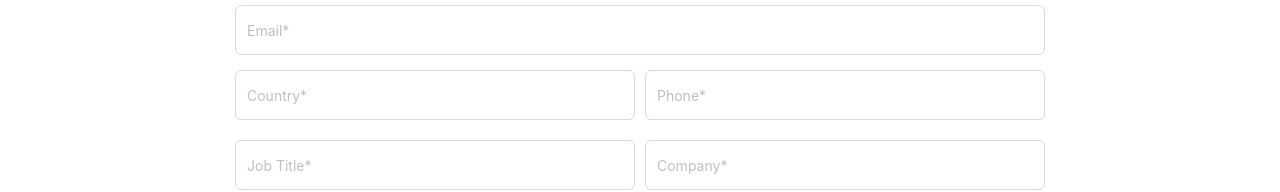
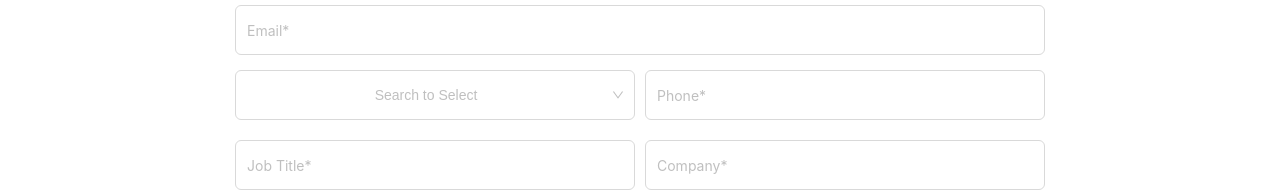
Before and after one commit to adharshSciPy/Planafin, a React (Create React App) app in the folder client/: page /lets-talk in a window 1280 px wide. Shown: the part 359-551 px from the top of the page. Built offline with nearby package versions, Linux system fonts and the light colour scheme.

Commit message:
contact us completed

```diff
--- a/client/src/pages/ContactUs/ContactUs.jsx
+++ b/client/src/pages/ContactUs/ContactUs.jsx
@@ -3,6 +3,7 @@ import styles from './contact.module.css'
 import Header from "../../components/Header/Header"
 import Footer from "../../components/Footer/Footer"
 import { Input } from 'antd';
+import { Select } from 'antd';
 const { TextArea } = Input;
 
 function ContactUs() {
@@ -40,7 +41,149 @@ function ContactUs() {
                         <Input placeholder='Email*' name='email' />
                     </div>
                     <div className={styles.inputone}>
-                        <Input placeholder='Country*' name='country' />
+                    <Select className={styles.select}
+                            showSearch
+                            placeholder="Search to Select"
+                            optionFilterProp="label"
+                            filterSort={(optionA, optionB) =>
+                                (optionA?.label ?? '').toLowerCase().localeCompare((optionB?.label ?? '').toLowerCase())
+                            }
+                            options={[
+                                { value: 'af', label: 'Afghanistan' },
+                                { value: 'al', label: 'Albania' },
+                                { value: 'dz', label: 'Algeria' },
+                                { value: 'ad', label: 'Andorra' },
+                                { value: 'ao', label: 'Angola' },
+                                { value: 'ag', label: 'Antigua and Barbuda' },
+                                { value: 'ar', label: 'Argentina' },
+                                { value: 'am', label: 'Armenia' },
+                                { value: 'au', label: 'Australia' },
+                                { value: 'at', label: 'Austria' },
+                                { value: 'az', label: 'Azerbaijan' },
+                                { value: 'bs', label: 'Bahamas' },
+                                { value: 'bh', label: 'Bahrain' },
+                                { value: 'bd', label: 'Bangladesh' },
+                                { value: 'bb', label: 'Barbados' },
+                                { value: 'by', label: 'Belarus' },
+                                { value: 'be', label: 'Belgium' },
+                                { value: 'bz', label: 'Belize' },
+                                { value: 'bj', label: 'Benin' },
+                                { value: 'bt', label: 'Bhutan' },
+                                { value: 'bo', label: 'Bolivia' },
+                                { value: 'ba', label: 'Bosnia and Herzegovina' },
+                                { value: 'bw', label: 'Botswana' },
+                                { value: 'br', label: 'Brazil' },
+                                { value: 'bn', label: 'Brunei' },
+                                { value: 'bg', label: 'Bulgaria' },
+                                { value: 'bf', label: 'Burkina Faso' },
+                                { value: 'bi', label: 'Burundi' },
+                                { value: 'kh', label: 'Cambodia' },
+                                { value: 'cm', label: 'Cameroon' },
+                                { value: 'ca', label: 'Canada' },
+                                { value: 'cv', label: 'Cape Verde' },
+                                { value: 'cf', label: 'Central African Republic' },
+                                { value: 'td', label: 'Chad' },
+                                { value: 'cl', label: 'Chile' },
+                                { value: 'cn', label: 'China' },
+                                { value: 'co', label: 'Colombia' },
+                                { value: 'km', label: 'Comoros' },
+                                { value: 'cg', label: 'Congo' },
+                                { value: 'cr', label: 'Costa Rica' },
+                                { value: 'hr', label: 'Croatia' },
+                                { value: 'cu', label: 'Cuba' },
+                                { value: 'cy', label: 'Cyprus' },
+                                { value: 'cz', label: 'Czech Republic' },
+                                { value: 'cd', label: 'Democratic Republic of the Congo' },
+                                { value: 'dk', label: 'Denmark' },
+                                { value: 'dj', label: 'Djibouti' },
+                                { value: 'dm', label: 'Dominica' },
+                                { value: 'do', label: 'Dominican Republic' },
+                                { value: 'ec', label: 'Ecuador' },
+                                { value: 'eg', label: 'Egypt' },
+                                { value: 'sv', label: 'El Salvador' },
+                                { value: 'gq', label: 'Equatorial Guinea' },
+                                { value: 'er', label: 'Eritrea' },
+                                { value: 'ee', label: 'Estonia' },
+                                { value: 'sz', label: 'Eswatini' },
+                                { value: 'et', label: 'Ethiopia' },
+                                { value: 'fj', label: 'Fiji' },
+                                { value: 'fi', label: 'Finland' },
+                                { value: 'fr', label: 'France' },
+                                { value: 'ga', label: 'Gabon' },
+                                { value: 'gm', label: 'Gambia' },
+                                { value: 'ge', label: 'Georgia' },
+                                { value: 'de', label: 'Germany' },
+                                { value: 'gh', label: 'Ghana' },
+                                { value: 'gr', label: 'Greece' },
+                                { value: 'gd', label: 'Grenada' },
+                                { value: 'gt', label: 'Guatemala' },
+                                { value: 'gn', label: 'Guinea' },
+                                { value: 'gw', label: 'Guinea-Bissau' },
+                                { value: 'gy', label: 'Guyana' },
+                                { value: 'ht', label: 'Haiti' },
+                                { value: 'hn', label: 'Honduras' },
+                                { value: 'hu', label: 'Hungary' },
+                                { value: 'is', label: 'Iceland' },
+                                { value: 'in', label: 'India' },
+                                { value: 'id', label: 'Indonesia' },
+                                { value: 'ir', label: 'Iran' },
+                                { value: 'iq', label: 'Iraq' },
+                                { value: 'ie', label: 'Ireland' },
+                                { value: 'il', label: 'Israel' },
+                                { value: 'it', label: 'Italy' },
+                                { value: 'jm', label: 'Jamaica' },
+                                { value: 'jp', label: 'Japan' },
+                                { value: 'jo', label: 'Jordan' },
+                                { value: 'kz', label: 'Kazakhstan' },
+                                { value: 'ke', label: 'Kenya' },
+                                { value: 'kr', label: 'South Korea' },
+                                { value: 'kw', label: 'Kuwait' },
+                                { value: 'la', label: 'Laos' },
+                                { value: 'lv', label: 'Latvia' },
+                                { value: 'lb', label: 'Lebanon' },
+                                { value: 'ls', label: 'Lesotho' },
+                                { value: 'lr', label: 'Liberia' },
+                                { value: 'ly', label: 'Libya' },
+                                { value: 'lt', label: 'Lithuania' },
+                                { value: 'lu', label: 'Luxembourg' },
+                                { value: 'mg', label: 'Madagascar' },
+                                { value: 'mw', label: 'Malawi' },
+                                { value: 'my', label: 'Malaysia' },
+                                { value: 'mv', label: 'Maldives' },
+                                { value: 'ml', label: 'Mali' },
+                                { value: 'mt', label: 'Malta' },
+                                { value: 'mx', label: 'Mexico' },
+                                { value: 'md', label: 'Moldova' },
+                                { value: 'mn', label: 'Mongolia' },
+                                { value: 'ma', label: 'Morocco' },
+                                { value: 'mz', label: 'Mozambique' },
+                                { value: 'mm', label: 'Myanmar' },
+                                { value: 'na', label: 'Namibia' },
+                                { value: 'np', label: 'Nepal' },
+                                { value: 'nl', label: 'Netherlands' },
+                                { value: 'nz', label: 'New Zealand' },
+                                { value: 'ng', label: 'Nigeria' },
+                                { value: 'no', label: 'Norway' },
+                                { value: 'pk', label: 'Pakistan' },
+                                { value: 'ph', label: 'Philippines' },
+                                { value: 'pl', label: 'Poland' },
+                                { value: 'pt', label: 'Portugal' },
+                                { value: 'qa', label: 'Qatar' },
+                                { value: 'ro', label: 'Romania' },
+                                { value: 'ru', label: 'Russia' },
+                                { value: 'sa', label: 'Saudi Arabia' },
+                                { value: 'sg', label: 'Singapore' },
+                                { value: 'za', label: 'South Africa' },
+                                { value: 'es', label: 'Spain' },
+                                { value: 'se', label: 'Sweden' },
+                                { value: 'ch', label: 'Switzerland' },
+                                { value: 'tr', label: 'Turkey' },
+                                { value: 'ua', label: 'Ukraine' },
+                                { value: 'ae', label: 'United Arab Emirates' },
+                                { value: 'gb', label: 'United Kingdom' },
+                                { value: 'us', label: 'United States' }
+                            ]}
+                        />
                         <Input placeholder='Phone*' name='phone' />
                     </div>
                     <div className={styles.inputone}>
--- a/client/src/pages/ContactUs/contact.module.css
+++ b/client/src/pages/ContactUs/contact.module.css
@@ -60,6 +60,11 @@
 }
 
 .inputone Input {
+  width: 400px;
+  height: 50px;
+}
+
+.select {
   width: 400px;
   height: 50px;
 }
@@ -222,6 +227,10 @@
     width: 600px;
   }
 
+  .select {
+    width: 600px;
+  }
+
   .inputtwo Input {
     width: 600px;
   }
@@ -261,6 +270,10 @@
   }
 
   .inputone Input {
+    width: 500px;
+  }
+
+  .select {
     width: 500px;
   }
 
@@ -310,6 +323,10 @@
     width: 300px;
   }
 
+  .select {
+    width: 300px;
+  }
+
   .inputtwo Input {
     width: 300px;
   }
```
